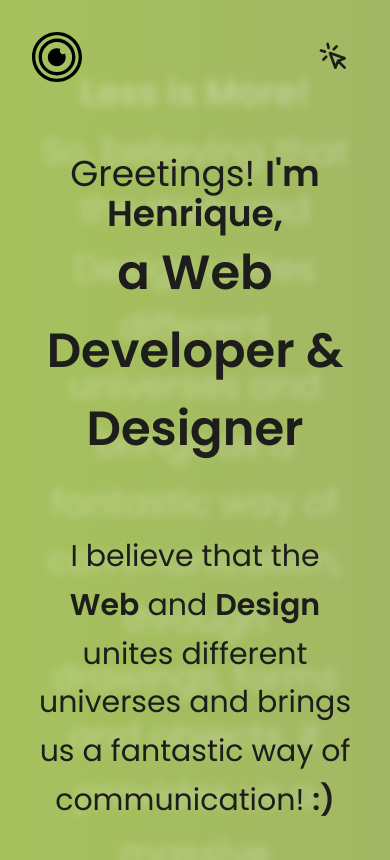
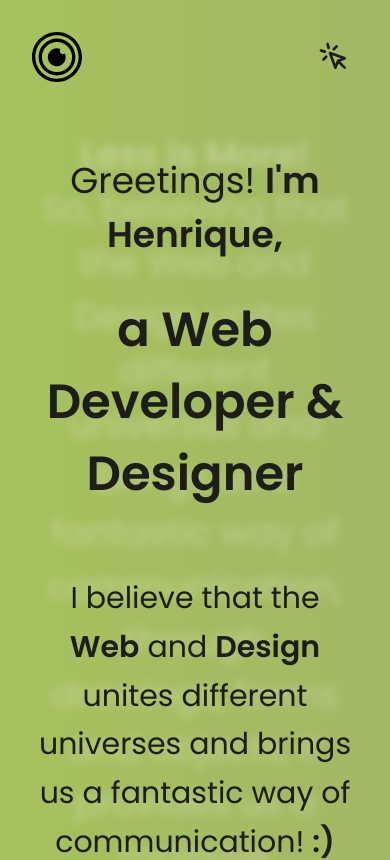
Before and after one commit to henriqpohl/henriqpohl.com, a React (Vite) app: page / in a window 390 px wide. Shown: the top 860 px of the page. Built offline with nearby package versions, Linux system fonts and the light colour scheme.

Commit message:
Fixed: Some issues layout on mobile.

```diff
--- a/src/pages/Home.tsx
+++ b/src/pages/Home.tsx
@@ -40,10 +40,10 @@ export function Home() {
         } max-w-[1120px] mx-auto px-8 pt-8 text-center`}
       >
         <section>
-          <h1 className="text-[color:var(--black)] mt-2 text-4xl font-normal">
+          <h1 className="text-[color:var(--black)] mt-2 text-4xl font-normal leading-normal">
             Greetings! <span className="font-semibold">I'm Henrique,</span>
           </h1>
-          <h2 className="text-[color:var(--black)] text-5xl font-semibold leading-relaxed">
+          <h2 className="text-[color:var(--black)] text-5xl mt-8 sm:mt-4 font-semibold leading-normal">
             a Web Developer & Designer
           </h2>
           <h3 className="text-[color:var(--black)] mt-16 leading-relaxed text-center text-3xl font-normal">
@@ -105,11 +105,11 @@ export function Home() {
 
       <div
         onClick={handleClick}
-        className={`less-is-more w-full h-full ${
+        className={`w-full h-full less-is-more ${
           isClicked && lessIsMoreStatus
-        } absolute -z-10 top-0 opacity-30 blur-sm`}
+        } p-8 absolute -z-10 top-0 left-0 right-0 opacity-30`}
       >
-        <div className="max-w-[1120px] mx-auto pt-16 p-8 text-center text-4xl leading-relaxed text-white 2xl:text-5xl 2xl:leading-relaxed">
+        <div className="max-w-[1120px] text-center blur-sm mt-12 pt-12 pb-12 m-auto relative text-white text-4xl sm:text-4xl sm:leading-loose leading-normal">
           <p className="font-semibold">Less is More!</p>
           <p>
             So, believing that the Web and Design unites different universes and
```
Also changed, not shown: src/pages/Home.scss (+0 -16 lines).
